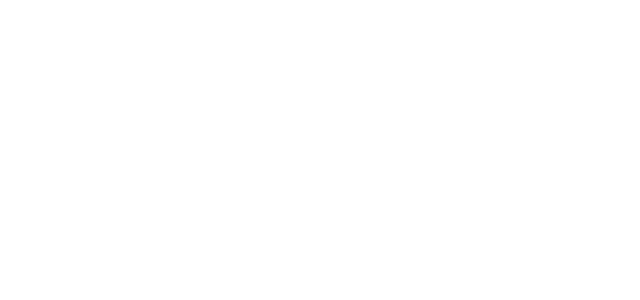
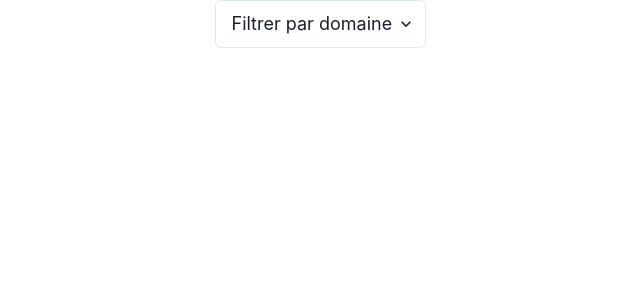
Before and after one commit to LTOssian/test-Markets, a React (Create React App) app in the folder front/: page / in a window 1280 px wide. Shown: the top 300 px of the page, without its empty margins (320-960 px from the left). Built offline with nearby package versions, Linux system fonts and the light colour scheme.

Commit message:
feat: filter component using Select comopnent from ChakraUI & init Home Page

```diff
--- a/front/src/App.css
+++ b/front/src/App.css
@@ -12,7 +12,5 @@
 }
 
 .App {
-  background-color: var(--clr-white);
-  color: var(--clr-white);
-  /*height: 100vh;*/
+  height: 100vh;
 }
--- a/front/src/App.tsx
+++ b/front/src/App.tsx
@@ -5,6 +5,7 @@
     QueryClient,
     QueryClientProvider,
 } from 'react-query'
+import Home from "./pages/Home";
 const queryClient = new QueryClient()
 
 function App() {
@@ -12,7 +13,7 @@
       <QueryClientProvider client={queryClient}>
           <ChakraProvider>
               <div className="App">
-
+                    <Home />
               </div>
           </ChakraProvider>
       </QueryClientProvider>
--- /dev/null
+++ b/front/src/components/SimpleFilter/SimpleFilter.css
@@ -0,0 +1,3 @@
+.simpleFilter {
+    max-width: 300px;
+}
--- /dev/null
+++ b/front/src/components/SimpleFilter/SimpleFilter.tsx
@@ -0,0 +1,34 @@
+import React, {ChangeEvent, Dispatch, SetStateAction, useState} from 'react';
+import './SimpleFilter.css';
+import {PlaceType} from "../../utils/place_type.enum";
+import { Select } from '@chakra-ui/react'
+
+interface SimpleFilterProps {
+    onChange: Dispatch<SetStateAction<string>>;
+    filterValue: string;
+}
+function SimpleFilter({onChange, filterValue}: SimpleFilterProps) {
+
+    return (
+        <div className={"simpleFilter"}>
+            <Select
+                placeholder='Filtrer par domaine'
+                size='lg'
+                value={filterValue}
+                onChange={(e) => {
+                    onChange(e.target.value)
+                }}
+            >
+                {
+                    Object.values(PlaceType).map((type) => {
+                        return (
+                            <option value={type} key={type}>{type}</option>
+                        )
+                    })
+                }
+            </Select>
+        </div>
+    )
+}
+
+export default SimpleFilter;
--- /dev/null
+++ b/front/src/pages/Home.css
@@ -0,0 +1,6 @@
+.homeLayout {
+    display: flex;
+    flex-flow: column;
+    align-items: center;
+    justify-content: center;
+}
--- /dev/null
+++ b/front/src/pages/Home.tsx
@@ -0,0 +1,18 @@
+import React, {useState} from "react";
+import SimpleFilter from "../components/SimpleFilter/SimpleFilter";
+import './Home.css';
+function Home() {
+    const [fieldFilter, setFieldFilter] = useState<string>("")
+
+    return (
+        <div className={"homeLayout"}>
+                <SimpleFilter
+                    onChange={setFieldFilter}
+                    filterValue={fieldFilter}
+                />
+            {fieldFilter}
+        </div>
+    )
+}
+
+export default Home
--- /dev/null
+++ b/front/src/utils/place_type.enum.ts
@@ -0,0 +1,24 @@
+export enum PlaceType {
+    shoes = "Shoes",
+    kids = "Kids",
+    home = "Home",
+    baby = "Baby",
+    music = "Music",
+    toys = "Toys",
+    tools = "Tools",
+    garden = "Garden",
+    jewelry = "Jewelry",
+    sports = "Sports",
+    books = "Books",
+    computers = "Computers",
+    industrial = "Industrial",
+    grocery = "Grocery",
+    automotive = "Automotive",
+    outdoors = "Outdoors",
+    movies = "Movies",
+    electronics = "electronics",
+    games = "Games",
+    beauty = "Beauty",
+    clothing = "Clothing",
+    health = "Health"
+}
```
Also changed, not shown: 2 other files (tests, documents, lock files or other folders).
